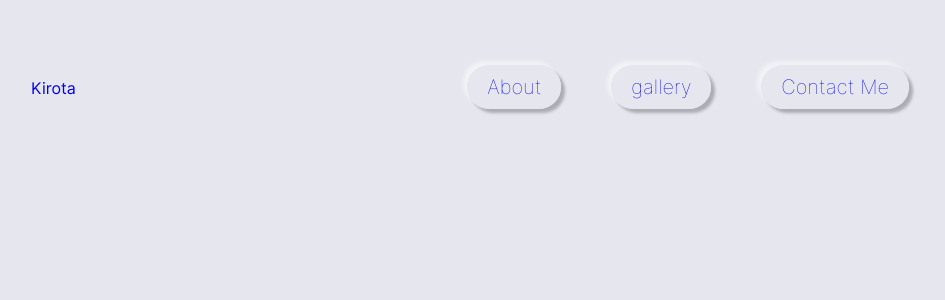
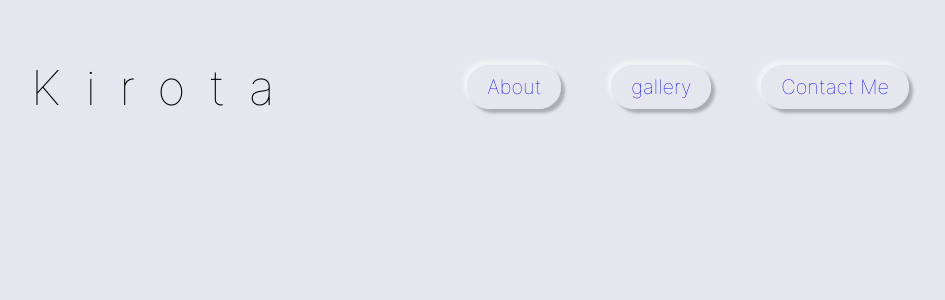
Before and after one commit to ayok01/kirota.net, a Nuxt app: page / in a window 1280 px wide. Shown: the top 300 px of the page, without its empty margins (155-1100 px from the left). Built offline with nearby package versions, Linux system fonts and the light colour scheme.

Commit message:
fix:css消しちゃった

```diff
--- a/components/Header.vue
+++ b/components/Header.vue
@@ -26,6 +26,16 @@
   padding: 25px 178px;
   justify-content: flex-start;
 
+  &__title {
+    width: 236px;
+    font-style: normal;
+    font-weight: 100;
+    color: #000000;
+    font-size: 48px;
+    line-height: 58px;
+    letter-spacing: 0.485em;
+  }
+
   &__nav {
     /* オートレイアウト */
     display: flex;
```
